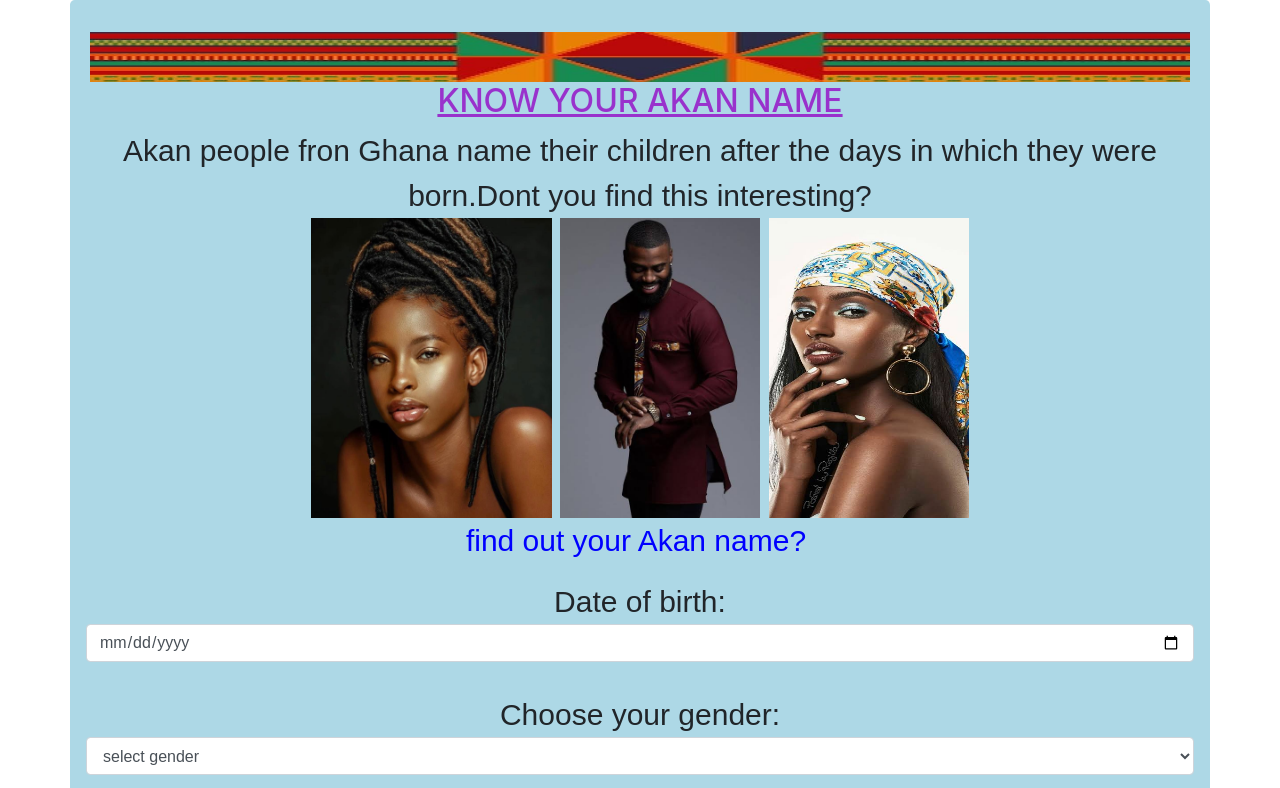
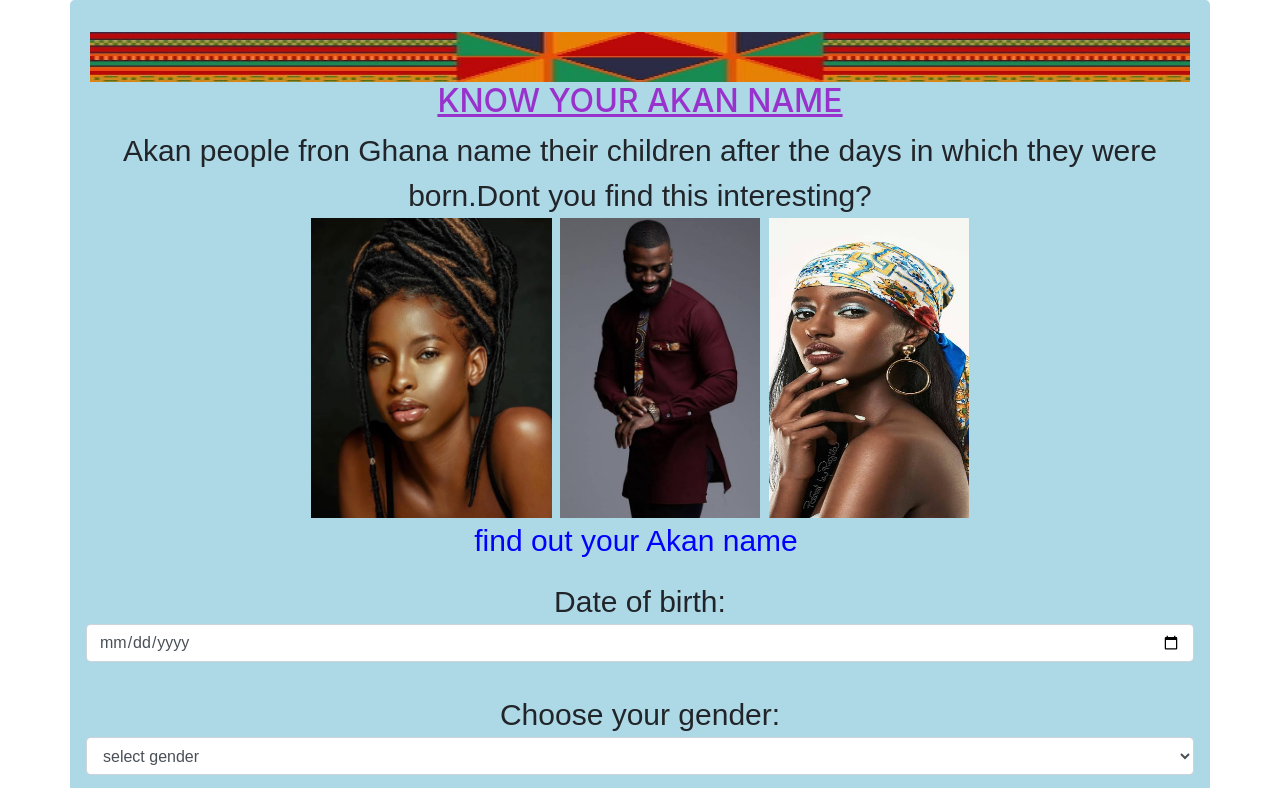
Before and after one commit to Tellvinch/know-your-akan-name, a plain HTML site: page index.html in a window 1280 px wide. Shown: the top 788 px of the page. Drawn offline with Linux system fonts and the light colour scheme.

Commit message:
add changes to html

```diff
--- a/index.html
+++ b/index.html
@@ -39,7 +39,7 @@
       </div>
 
       <p id="parent">
-       <span id="akan_name_revealer">find out your Akan name? </span>
+       <span id="akan_name_revealer">find out your Akan name </span>
       </p>
       <div class="dob">
         <p>
```
